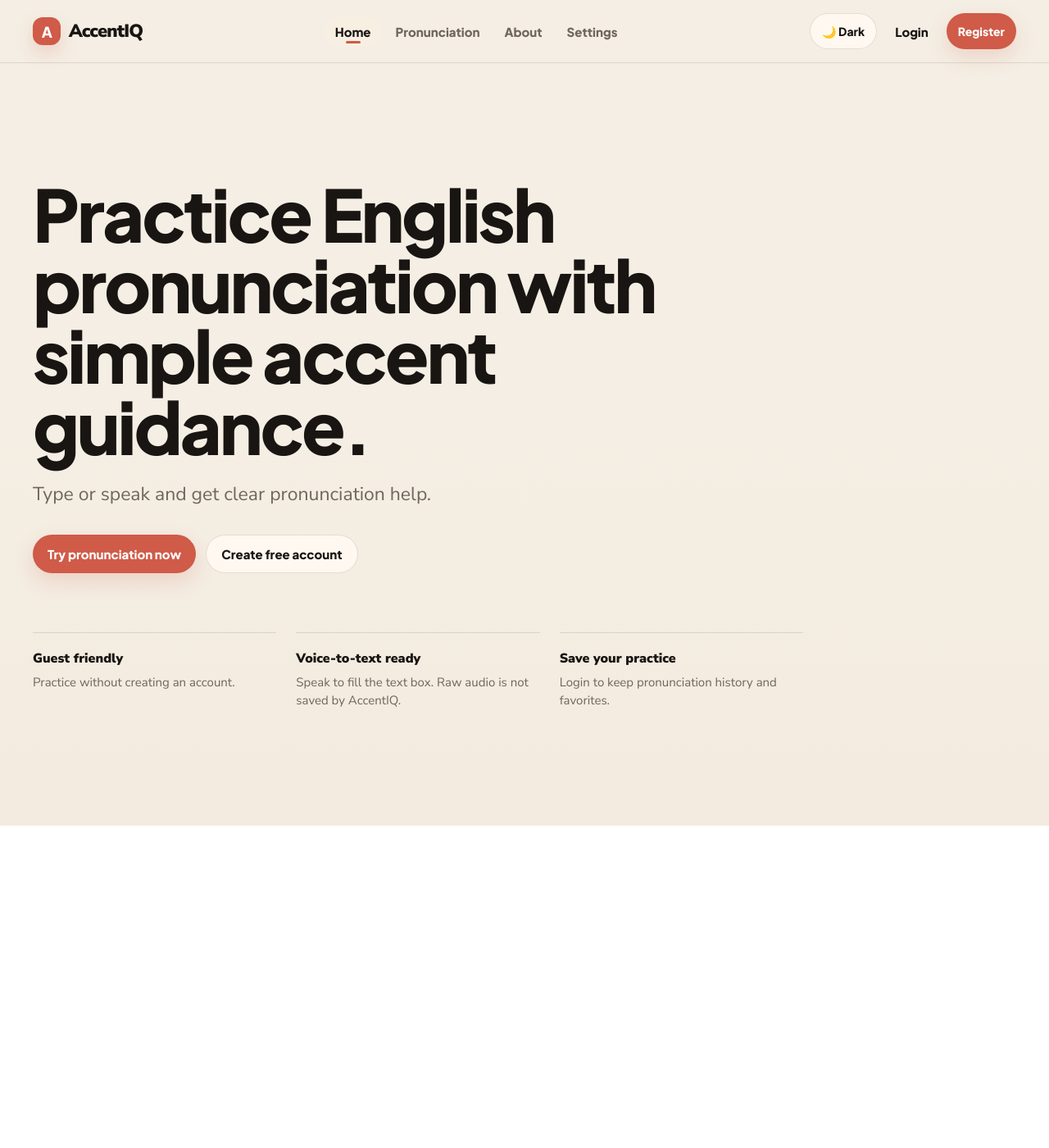
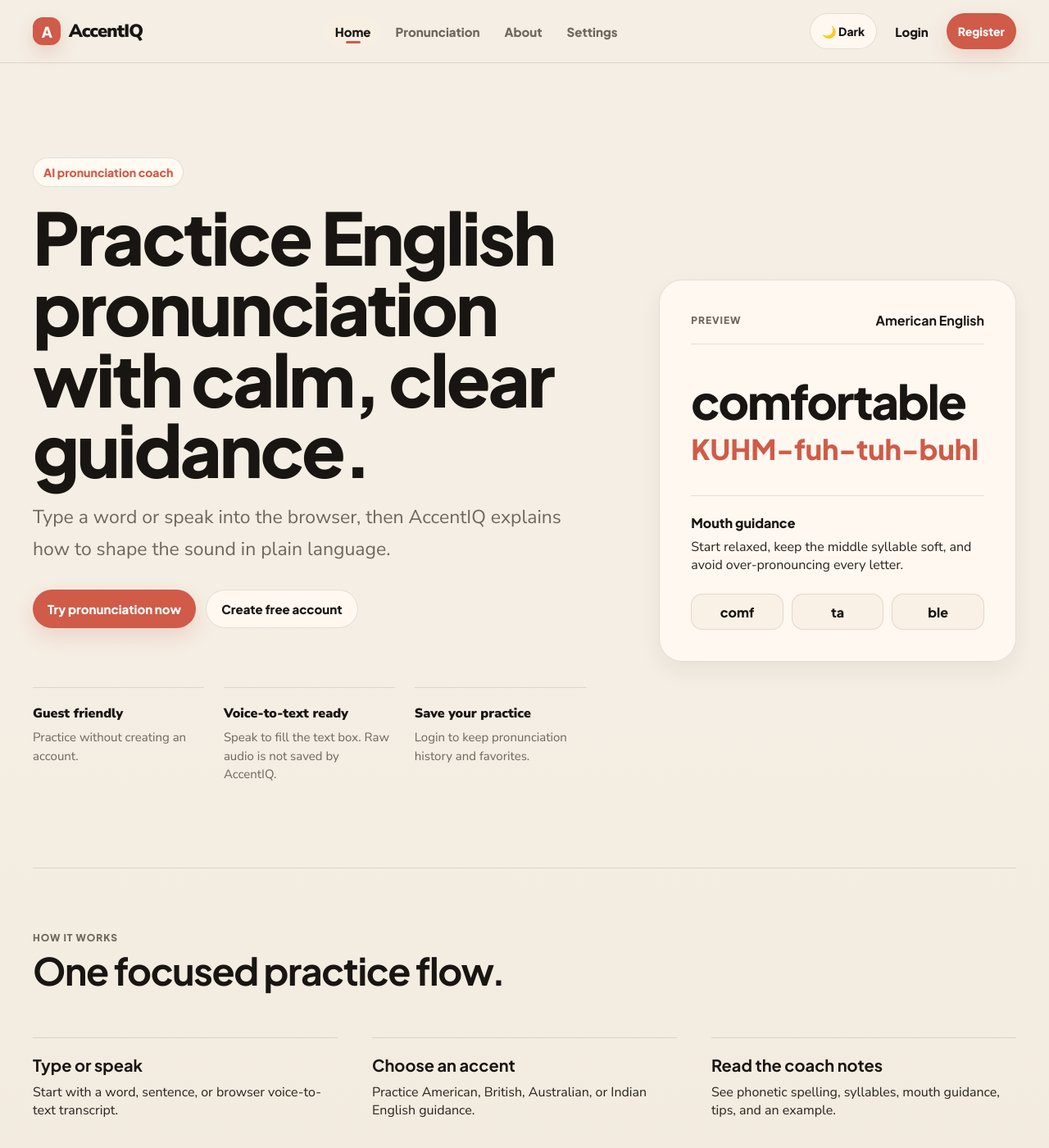
Before and after one commit to sopnendudutta/accent-iq, a React (Vite) app in the folder client/: page / in a window 1280 px wide. Shown: the top 1400 px of the page at 82% size. Before the commit the page ends 1007 px from the top, so only its background shows below. Built offline with nearby package versions, Linux system fonts and the light colour scheme; no server answers.

Commit message:
style: redesign home and pronunciation experience

```diff
--- a/client/src/index.css
+++ b/client/src/index.css
@@ -4247,3 +4247,260 @@ body {
     padding-bottom: 28px;
   }
 }
+
+/* =========================================================
+   V2 Checkpoint 6.7 - Home and Pronunciation Experience
+   Direction: clearer landing page and focused product workspace.
+   ========================================================= */
+
+.home-page {
+  display: block;
+  min-height: calc(100vh - 76px);
+  padding: 0 max(24px, calc((100vw - var(--container-width)) / 2));
+}
+
+.home-hero {
+  min-height: calc(100vh - 76px);
+  padding: clamp(72px, 9vw, 132px) 0 clamp(56px, 8vw, 104px);
+
+  display: grid;
+  grid-template-columns: minmax(0, 0.96fr) minmax(320px, 0.62fr);
+  gap: clamp(42px, 7vw, 96px);
+  align-items: center;
+}
+
+.home-hero-content {
+  width: 100%;
+}
+
+.home-page h1 {
+  max-width: 900px;
+}
+
+.home-product-preview {
+  padding: clamp(24px, 4vw, 38px);
+  border: 1px solid var(--color-border);
+  border-radius: var(--radius-xl);
+  background: color-mix(in srgb, var(--color-surface) 84%, transparent);
+  box-shadow: var(--shadow-card);
+}
+
+.home-preview-header {
+  display: flex;
+  align-items: center;
+  justify-content: space-between;
+  gap: 16px;
+  padding-bottom: 18px;
+  border-bottom: 1px solid var(--color-border);
+}
+
+.home-preview-header strong {
+  color: var(--color-heading);
+  font-family: var(--font-heading);
+}
+
+.home-preview-word {
+  margin-top: clamp(24px, 4vw, 40px);
+  color: var(--color-heading);
+  font-family: var(--font-heading);
+  font-size: clamp(34px, 4.5vw, 58px);
+  font-weight: 900;
+  line-height: 1;
+  letter-spacing: -0.035em;
+}
+
+.home-preview-pronunciation {
+  margin-top: 12px;
+  color: var(--color-coral);
+  font-family: var(--font-heading);
+  font-size: clamp(24px, 3vw, 34px);
+  font-weight: 900;
+  line-height: 1.1;
+}
+
+.home-preview-lesson {
+  margin-top: clamp(24px, 4vw, 38px);
+  padding-top: 22px;
+  border-top: 1px solid var(--color-border);
+}
+
+.home-preview-lesson span {
+  display: block;
+  color: var(--color-heading);
+  font-family: var(--font-heading);
+  font-weight: 900;
+}
+
+.home-preview-lesson p {
+  margin-top: 8px;
+  font-size: 16px;
+}
+
+.home-preview-steps {
+  margin-top: 24px;
+  display: grid;
+  grid-template-columns: repeat(3, minmax(0, 1fr));
+  gap: 10px;
+}
+
+.home-preview-steps span {
+  min-height: 44px;
+  padding: 10px;
+  border: 1px solid var(--color-border);
+  border-radius: var(--radius-md);
+  background: color-mix(in srgb, var(--color-surface-soft) 74%, transparent);
+
+  display: inline-flex;
+  align-items: center;
+  justify-content: center;
+
+  color: var(--color-heading);
+  font-family: var(--font-heading);
+  font-weight: 900;
+}
+
+.home-learning-section {
+  padding: clamp(44px, 6vw, 78px) 0 clamp(72px, 9vw, 124px);
+  border-top: 1px solid var(--color-border);
+}
+
+.home-section-heading {
+  max-width: 760px;
+}
+
+.home-section-heading h2 {
+  margin: 8px 0 0;
+  color: var(--color-heading);
+  font-size: clamp(28px, 4vw, 46px);
+  line-height: 1.08;
+  letter-spacing: -0.03em;
+}
+
+.home-learning-grid {
+  margin-top: clamp(30px, 5vw, 56px);
+  display: grid;
+  grid-template-columns: repeat(3, minmax(0, 1fr));
+  gap: clamp(22px, 4vw, 42px);
+}
+
+.home-learning-grid article {
+  padding-top: 20px;
+  border-top: 1px solid var(--color-border);
+}
+
+.home-learning-grid h3 {
+  margin: 0;
+  color: var(--color-heading);
+  font-size: 20px;
+}
+
+.home-learning-grid p {
+  margin-top: 10px;
+  font-size: 16px;
+}
+
+.pronunciation-hero {
+  grid-template-columns: minmax(0, 0.96fr) minmax(290px, 0.44fr);
+}
+
+.pronunciation-hero-content {
+  max-width: 860px;
+}
+
+.pronunciation-hero-note {
+  padding-left: clamp(22px, 3vw, 42px);
+  border-left: 1px solid var(--color-border);
+}
+
+.pronunciation-hero-note strong {
+  display: block;
+  margin-top: 10px;
+  color: var(--color-heading);
+  font-family: var(--font-heading);
+  font-size: 20px;
+  line-height: 1.35;
+}
+
+.pronunciation-hero-note p {
+  margin-top: 10px;
+  font-size: 15px;
+  line-height: 1.6;
+}
+
+.pronunciation-hero-note .practice-status-row {
+  margin-top: 22px;
+  max-width: none;
+  justify-content: flex-start;
+}
+
+.panel-support-text,
+.section-supporting-text {
+  max-width: 680px;
+  margin-top: 10px;
+  font-size: 16px;
+  line-height: 1.65;
+}
+
+.quick-example-group {
+  display: flex;
+  align-items: center;
+  justify-content: flex-end;
+  gap: 10px;
+  flex-wrap: wrap;
+}
+
+.quick-example-group > span {
+  color: var(--color-muted);
+  font-size: 13px;
+  font-weight: 900;
+}
+
+@media (max-width: 980px) {
+  .home-hero,
+  .pronunciation-hero {
+    grid-template-columns: 1fr;
+  }
+
+  .home-product-preview {
+    max-width: 620px;
+  }
+
+  .pronunciation-hero-note {
+    padding: 24px 0 0;
+    border-left: none;
+    border-top: 1px solid var(--color-border);
+  }
+}
+
+@media (max-width: 820px) {
+  .home-learning-grid {
+    grid-template-columns: 1fr;
+  }
+
+  .form-footer-row,
+  .quick-example-group {
+    align-items: flex-start;
+    justify-content: flex-start;
+  }
+}
+
+@media (max-width: 560px) {
+  .home-page {
+    padding-left: 20px;
+    padding-right: 20px;
+  }
+
+  .home-hero {
+    min-height: auto;
+    padding-top: 56px;
+    padding-bottom: 48px;
+  }
+
+  .home-product-preview {
+    padding: 22px;
+  }
+
+  .home-preview-steps {
+    grid-template-columns: 1fr;
+  }
+}
--- a/client/src/pages/Home.tsx
+++ b/client/src/pages/Home.tsx
@@ -1,16 +1,32 @@
 import { Link } from "react-router";
+
+const learningSteps = [
+    {
+        title: "Type or speak",
+        text: "Start with a word, sentence, or browser voice-to-text transcript.",
+    },
+    {
+        title: "Choose an accent",
+        text: "Practice American, British, Australian, or Indian English guidance.",
+    },
+    {
+        title: "Read the coach notes",
+        text: "See phonetic spelling, syllables, mouth guidance, tips, and an example.",
+    },
+];
 
 function Home() {
     return (
         <section className="home-page">
             <div className="home-hero">
                 <div className="home-hero-content">
+                    <span className="home-eyebrow">AI pronunciation coach</span>
 
-
-                    <h1>Practice English pronunciation with simple accent guidance.</h1>
+                    <h1>Practice English pronunciation with calm, clear guidance.</h1>
 
                     <p className="home-lead">
-                        Type or speak and get clear pronunciation help.
+                        Type a word or speak into the browser, then AccentIQ explains
+                        how to shape the sound in plain language.
                     </p>
 
                     <div className="home-actions">
@@ -45,6 +61,49 @@ function Home() {
                         </div>
                     </div>
                 </div>
+
+                <aside
+                    className="home-product-preview"
+                    aria-label="AccentIQ pronunciation result preview"
+                >
+                    <div className="home-preview-header">
+                        <span className="result-label">Preview</span>
+                        <strong>American English</strong>
+                    </div>
+
+                    <div className="home-preview-word">comfortable</div>
+                    <div className="home-preview-pronunciation">KUHM-fuh-tuh-buhl</div>
+
+                    <div className="home-preview-lesson">
+                        <span>Mouth guidance</span>
+                        <p>
+                            Start relaxed, keep the middle syllable soft, and avoid
+                            over-pronouncing every letter.
+                        </p>
+                    </div>
+
+                    <div className="home-preview-steps">
+                        <span>comf</span>
+                        <span>ta</span>
+                        <span>ble</span>
+                    </div>
+                </aside>
+            </div>
+
+            <div className="home-learning-section">
+                <div className="home-section-heading">
+                    <span className="result-label">How it works</span>
+                    <h2>One focused practice flow.</h2>
+                </div>
+
+                <div className="home-learning-grid">
+                    {learningSteps.map((step) => (
+                        <article key={step.title}>
+                            <h3>{step.title}</h3>
+                            <p>{step.text}</p>
+                        </article>
+                    ))}
+                </div>
             </div>
         </section>
     );
--- a/client/src/pages/Pronunciation.tsx
+++ b/client/src/pages/Pronunciation.tsx
@@ -163,8 +163,8 @@ function Pronunciation() {
             ? "Removing..."
             : "Saving..."
         : currentResultFavorite
-            ? "★ Saved"
-            : "☆ Save Favorite";
+            ? "Saved"
+            : "Save favorite";
 
     const favoriteButtonTitle = currentResultFavorite
         ? "Remove this pronunciation from favorites"
@@ -729,20 +729,30 @@ function Pronunciation() {
     return (
         <section className="page pronunciation-page">
             <div className="pronunciation-hero">
-                <div>
+                <div className="pronunciation-hero-content">
+                    <span className="home-eyebrow">Pronunciation workspace</span>
 
-
-                    <h1>Practice with clear accent guidance.</h1>
+                    <h1>Practice a word, then read guidance like a coach is beside you.</h1>
 
                     <p>
-                        Type, speak, and get pronunciation help with AI.
+                        Type or use browser voice-to-text, choose an accent, and get
+                        simple pronunciation guidance without uploading raw audio.
                     </p>
                 </div>
+
+                <div className="pronunciation-hero-note">
+                    <span className="result-label">V2 practice flow</span>
+                    <strong>Text first. Audio scoring later.</strong>
+                    <p>
+                        Voice-to-text only fills the text box. You stay in control before
+                        analysis begins.
+                    </p>
 
                     <div className="practice-status-row">
                         <div className="status-pill status-pill-success">Text input ready</div>
                         <div className="status-pill status-pill-success">Voice-to-text ready</div>
                         <div className="status-pill">Saved history for users</div>
+                    </div>
                 </div>
             </div>
 
@@ -753,6 +763,10 @@ function Pronunciation() {
                             <div>
                                 <span className="result-label">Analyze</span>
                                 <h2>Enter your word or sentence</h2>
+                                <p className="panel-support-text">
+                                    Choose the accent you want to practice, then type a short
+                                    phrase or use the speak button to prepare a transcript.
+                                </p>
                             </div>
 
                             <span className="accent-badge">{selectedAccentLabel}</span>
@@ -820,7 +834,7 @@ function Pronunciation() {
                                 <div>
                                     <p className="voice-helper-title">Speak to fill the text box</p>
                                     <p className="voice-helper-text">
-                                        Use your browser’s speech recognition to fill the text box.
+                                        Use your browser's speech recognition to fill the text box.
                                         AccentIQ does not upload or save raw audio.
                                     </p>
                                 </div>
@@ -875,6 +889,9 @@ function Pronunciation() {
                                     </p>
                                 )}
 
+                                <div className="quick-example-group">
+                                    <span>Try</span>
+
                                     <div className="quick-example-row">
                                         {quickExamples.map((example) => (
                                             <button
@@ -886,6 +903,7 @@ function Pronunciation() {
                                                 {example}
                                             </button>
                                         ))}
+                                    </div>
                                 </div>
                             </div>
 
@@ -905,8 +923,14 @@ function Pronunciation() {
                     {result && (
                         <div className="result-box polished-result-box">
                             <div className="result-section-title">
+                                <div>
                                     <span className="home-eyebrow">Result ready</span>
                                     <h2>Pronunciation result</h2>
+                                    <p className="section-supporting-text">
+                                        Start with the phonetic spelling, then practice the
+                                        mouth guidance out loud.
+                                    </p>
+                                </div>
                             </div>
 
                             <div className="result-header">
@@ -951,7 +975,7 @@ function Pronunciation() {
 
                                 <div className="result-card">
                                     <span className="result-label">Syllables</span>
-                                    <p>{result.data.pronunciation.syllables.join(" • ")}</p>
+                                    <p>{result.data.pronunciation.syllables.join(" / ")}</p>
                                 </div>
                             </div>
 
@@ -1051,7 +1075,7 @@ function Pronunciation() {
                                             <div className="favorite-detail-grid">
                                                 <div className="favorite-detail-mini">
                                                     <span>Syllables</span>
-                                                    <strong>{item.syllables.join(" • ")}</strong>
+                                                    <strong>{item.syllables.join(" / ")}</strong>
                                                 </div>
                                             </div>
                                         )}
@@ -1260,7 +1284,7 @@ function Pronunciation() {
                                                 {item.syllables && item.syllables.length > 0 && (
                                                     <div className="history-detail-mini">
                                                         <span>Syllables</span>
-                                                        <strong>{item.syllables.join(" • ")}</strong>
+                                                        <strong>{item.syllables.join(" / ")}</strong>
                                                     </div>
                                                 )}
                                             </div>
@@ -1392,7 +1416,7 @@ function Pronunciation() {
                                 <div key={accent.value} className="compact-accent-card">
                                     <strong>{accent.label}</strong>
                                     <span>
-                                        {accent.exampleWord} — {accent.examplePronunciation}
+                                        {accent.exampleWord} - {accent.examplePronunciation}
                                     </span>
                                 </div>
                             ))}
```
Lines whose indentation alone changed are shown as unchanged.
